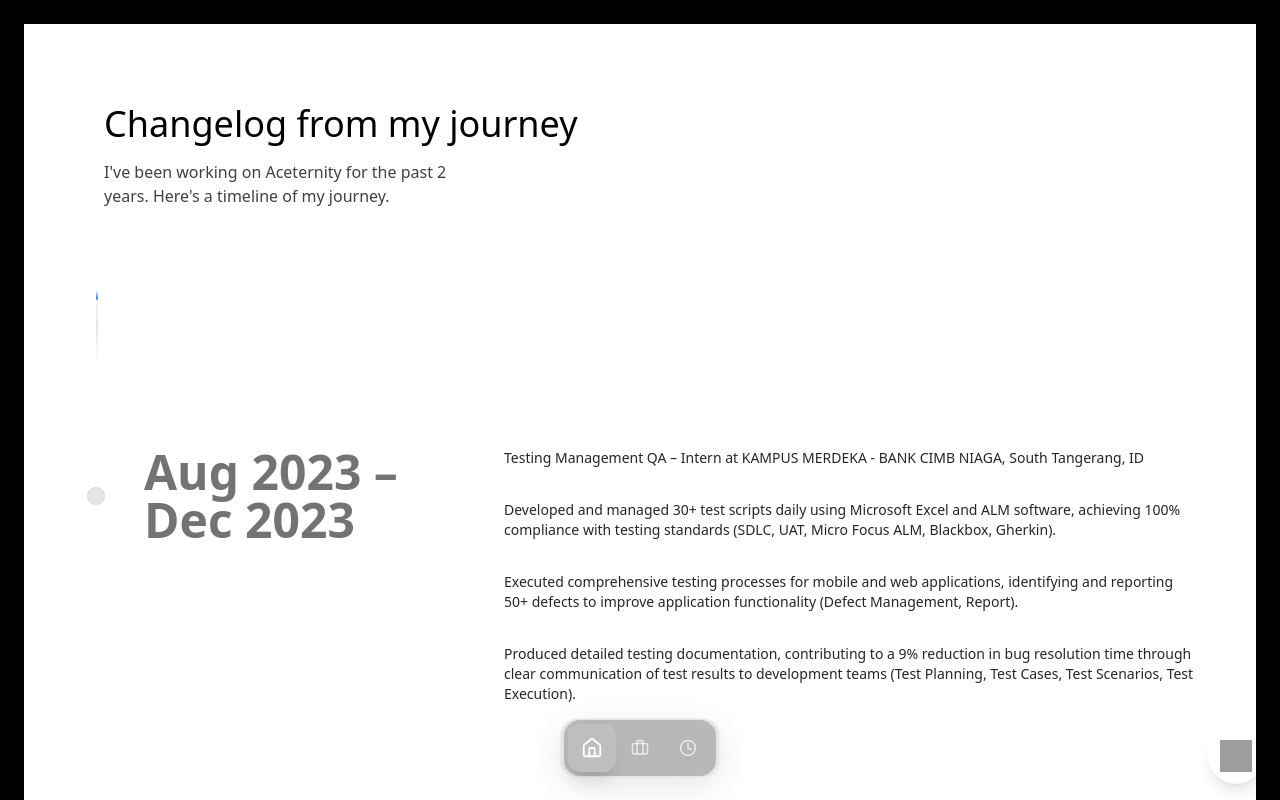
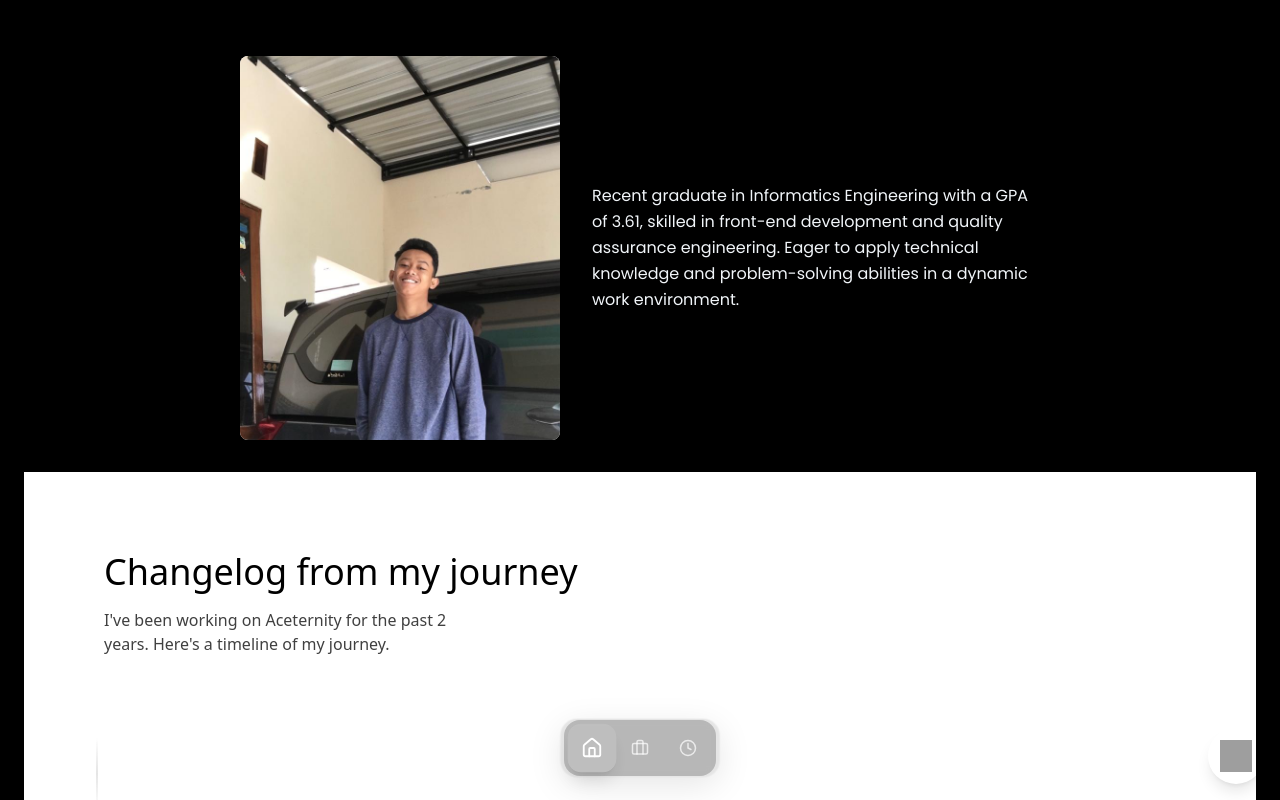
Before and after one commit to agamm-vitooo/workfolio, a React (Vite) app: page /timeline in a window 1280 px wide. Shown: the top 800 px of the page. Built offline with nearby package versions, Linux system fonts and the light colour scheme; grey boxes are pictures that could not be loaded.

Commit message:
Feature/ProfileSection-Fix

```diff
--- a/index.html
+++ b/index.html
@@ -6,7 +6,7 @@
     <link rel="icon" type="image/svg+xml" href="/vite.svg" />
     <meta name="viewport" content="width=device-width, initial-scale=1.0" />
     <link rel="stylesheet" href="https://fonts.googleapis.com/css2?family=Poppins:wght@400;500;600;700&display=swap">
-    <title>Vite + React</title>
+    <title>Workfolio.</title>
 </head>
 
 <body>
--- /dev/null
+++ b/src/components/UI/direction-aware-hover.jsx
@@ -0,0 +1,147 @@
+"use client";
+
+import { useRef, useState } from "react";
+import { AnimatePresence, motion } from "framer-motion";
+import { cn } from "../../lib/Utils";
+
+export const DirectionAwareHover = ({
+  imageUrl,
+  children,
+  childrenClassName,
+  imageClassName,
+  className
+}) => {
+  const ref = useRef(null);
+  const [direction, setDirection] = useState("left");
+
+  const handleMouseEnter = (event) => {
+    if (!ref.current) return;
+
+    const direction = getDirection(event, ref.current);
+    console.log("direction", direction);
+    switch (direction) {
+      case 0:
+        setDirection("top");
+        break;
+      case 1:
+        setDirection("right");
+        break;
+      case 2:
+        setDirection("bottom");
+        break;
+      case 3:
+        setDirection("left");
+        break;
+      default:
+        setDirection("left");
+        break;
+    }
+  };
+
+  const getDirection = (ev, obj) => {
+    const { width: w, height: h, left, top } = obj.getBoundingClientRect();
+    const x = ev.clientX - left - (w / 2) * (w > h ? h / w : 1);
+    const y = ev.clientY - top - (h / 2) * (h > w ? w / h : 1);
+    const d = Math.round(Math.atan2(y, x) / 1.57079633 + 5) % 4;
+    return d;
+  };
+
+  return (
+    <motion.div
+      onMouseEnter={handleMouseEnter}
+      ref={ref}
+      className={cn(
+        "md:h-96 w-60 h-60 md:w-96 bg-transparent rounded-lg overflow-hidden group/card relative",
+        className
+      )}
+    >
+      <AnimatePresence mode="wait">
+        <motion.div
+          className="relative h-full w-full"
+          initial="initial"
+          whileHover={direction}
+          exit="exit"
+        >
+          <motion.div
+            className="group-hover/card:block hidden absolute inset-0 w-full h-full bg-black/40 z-10 transition duration-500"
+          />
+          <motion.div
+            variants={variants}
+            className="h-full w-full relative bg-gray-50 dark:bg-black"
+            transition={{
+              duration: 0.2,
+              ease: "easeOut",
+            }}
+          >
+            <img
+              alt="image"
+              className={cn("h-full w-full object-cover scale-[1.15]", imageClassName)}
+              src={imageUrl}
+            />
+          </motion.div>
+          <motion.div
+            variants={textVariants}
+            transition={{
+              duration: 0.5,
+              ease: "easeOut",
+            }}
+            className={cn("text-white absolute bottom-4 left-4 z-40", childrenClassName)}
+          >
+            {children}
+          </motion.div>
+        </motion.div>
+      </AnimatePresence>
+    </motion.div>
+  );
+};
+
+const variants = {
+  initial: {
+    x: 0,
+  },
+  exit: {
+    x: 0,
+    y: 0,
+  },
+  top: {
+    y: 20,
+  },
+  bottom: {
+    y: -20,
+  },
+  left: {
+    x: 20,
+  },
+  right: {
+    x: -20,
+  },
+};
+
+const textVariants = {
+  initial: {
+    y: 0,
+    x: 0,
+    opacity: 0,
+  },
+  exit: {
+    y: 0,
+    x: 0,
+    opacity: 0,
+  },
+  top: {
+    y: -20,
+    opacity: 1,
+  },
+  bottom: {
+    y: 2,
+    opacity: 1,
+  },
+  left: {
+    x: -2,
+    opacity: 1,
+  },
+  right: {
+    x: 20,
+    opacity: 1,
+  },
+};
--- /dev/null
+++ b/src/components/molecules/LanyardVercel.jsx
@@ -0,0 +1,82 @@
+import * as THREE from 'three'
+import { useRef, useState } from 'react'
+import { Canvas, extend, useThree, useFrame } from '@react-three/fiber'
+import { BallCollider, CuboidCollider, Physics, RigidBody, useRopeJoint, useSphericalJoint } from '@react-three/rapier'
+import { MeshLineGeometry, MeshLineMaterial } from 'meshline'
+
+extend({ MeshLineGeometry, MeshLineMaterial })
+
+export default function App() {
+  return (
+    <Canvas camera={{ position: [0, 0, 13], fov: 25 }}>
+      <Physics debug interpolate gravity={[0, -40, 0]} timeStep={1 / 60}>
+        <Band />
+      </Physics>
+    </Canvas>
+  )
+}
+
+function Band() {
+  const band = useRef(), fixed = useRef(), j1 = useRef(), j2 = useRef(), j3 = useRef(), card = useRef() // prettier-ignore
+  const vec = new THREE.Vector3(), ang = new THREE.Vector3(), rot = new THREE.Vector3(), dir = new THREE.Vector3() // prettier-ignore
+  const { width, height } = useThree((state) => state.size)
+  const [curve] = useState(() => new THREE.CatmullRomCurve3([new THREE.Vector3(), new THREE.Vector3(), new THREE.Vector3(), new THREE.Vector3()]))
+  const [dragged, drag] = useState(false)
+
+  useRopeJoint(fixed, j1, [[0, 0, 0], [0, 0, 0], 1]) // prettier-ignore
+  useRopeJoint(j1, j2, [[0, 0, 0], [0, 0, 0], 1]) // prettier-ignore
+  useRopeJoint(j2, j3, [[0, 0, 0], [0, 0, 0], 1]) // prettier-ignore
+  useSphericalJoint(j3, card, [[0, 0, 0], [0, 1.45, 0]]) // prettier-ignore
+
+  useFrame((state, delta) => {
+    if (dragged) {
+      vec.set(state.pointer.x, state.pointer.y, 0.5).unproject(state.camera)
+      dir.copy(vec).sub(state.camera.position).normalize()
+      vec.add(dir.multiplyScalar(state.camera.position.length()))
+        ;[card, j1, j2, j3, fixed].forEach((ref) => ref.current?.wakeUp())
+      card.current?.setNextKinematicTranslation({ x: vec.x - dragged.x, y: vec.y - dragged.y, z: vec.z - dragged.z })
+    }
+    if (fixed.current) {
+      // Calculate catmul curve
+      curve.points[0].copy(j3.current.translation())
+      curve.points[1].copy(j2.current.translation())
+      curve.points[2].copy(j1.current.translation())
+      curve.points[3].copy(fixed.current.translation())
+      band.current.geometry.setPoints(curve.getPoints(32))
+      // Tilt it back towards the screen
+      ang.copy(card.current.angvel())
+      rot.copy(card.current.rotation())
+      card.current.setAngvel({ x: ang.x, y: ang.y - rot.y * 0.25, z: ang.z })
+    }
+  })
+
+  return (
+    <>
+      <group position={[0, 4, 0]}>
+        <RigidBody ref={fixed} angularDamping={2} linearDamping={2} type="fixed" />
+        <RigidBody position={[0.5, 0, 0]} ref={j1} angularDamping={2} linearDamping={2}>
+          <BallCollider args={[0.1]} />
+        </RigidBody>
+        <RigidBody position={[1, 0, 0]} ref={j2} angularDamping={2} linearDamping={2}>
+          <BallCollider args={[0.1]} />
+        </RigidBody >
+        <RigidBody position={[1.5, 0, 0]} ref={j3} angularDamping={2} linearDamping={2}>
+          <BallCollider args={[0.1]} />
+        </RigidBody >
+        <RigidBody position={[2, 0, 0]} ref={card} angularDamping={2} linearDamping={2} type={dragged ? 'kinematicPosition' : 'dynamic'} >
+          <CuboidCollider args={[0.8, 1.125, 0.01]} />
+          <mesh
+            onPointerUp={(e) => (e.target.releasePointerCapture(e.pointerId), drag(false))}
+            onPointerDown={(e) => (e.target.setPointerCapture(e.pointerId), drag(new THREE.Vector3().copy(e.point).sub(vec.copy(card.current.translation()))))}>
+            <planeGeometry args={[0.8 * 2, 1.125 * 2]} />
+            <meshBasicMaterial transparent opacity={0.25} color="white" side={THREE.DoubleSide} />
+          </mesh>
+        </RigidBody >
+      </group >
+      <mesh ref={band}>
+        <meshLineGeometry />
+        <meshLineMaterial transparent opacity={0.25} color="white" depthTest={false} resolution={[width, height]} lineWidth={1} />
+      </mesh>
+    </>
+  )
+}
--- /dev/null
+++ b/src/components/organism/ProfileSection.jsx
@@ -0,0 +1,33 @@
+import React from 'react';
+import { DirectionAwareHover } from "../ui/direction-aware-hover";
+import imageSrc from "../../assets/images/images.jpg"; // Import the local image
+
+const ProfileSection = () => {
+  return (
+    <div className="flex items-center justify-center space-x-8 p-6 rounded-lg shadow-lg">
+      <DirectionAwareHoverDemo />
+    </div>
+  );
+};
+
+export function DirectionAwareHoverDemo() {
+  return (
+    <div className="flex flex-wrap items-center space-x-8 py-10">
+      {/* Profile image with name and title */}
+      <div className="h-80 w-80 flex items-center justify-center">
+        <DirectionAwareHover imageUrl={imageSrc}>
+          <p className="font-bold text-xl">Agam Vito Asyhari</p>
+          <p className="font-normal text-sm">Software Engineer</p>
+        </DirectionAwareHover>
+      </div>
+      {/* Profile description text */}
+      <div className="max-w-md text-slate-100 leading-relaxed">
+        <p>
+          Recent graduate in Informatics Engineering with a GPA of 3.61, skilled in front-end development and quality assurance engineering. Eager to apply technical knowledge and problem-solving abilities in a dynamic work environment.
+        </p>
+      </div>
+    </div>
+  );
+}
+
+export default ProfileSection;
--- a/src/pages/ProfilePages.jsx
+++ /dev/null
@@ -1,12 +0,0 @@
-import ProfileSection from '../components/organism/ProfileSection'
-import React from 'react'
-
-const ProfilePages = () => {
-  return (
-    <div>
-      <ProfileSection/>
-    </div>
-  )
-}
-
-export default ProfilePages;
--- a/src/pages/TimelinePages.jsx
+++ b/src/pages/TimelinePages.jsx
@@ -1,6 +1,7 @@
 import React from 'react';
 import { motion } from 'framer-motion';
 import { TimelineDemo } from '../components/organism/Timeline';
+import ProfileSection from '../components/organism/ProfileSection';
 
 const TimelinePages = () => {
   // Define the container variants for staggered animations
@@ -33,6 +34,11 @@ const TimelinePages = () => {
       initial="hidden"
       animate="visible"
     >
+      {/* Profile section placed above TimelineDemo */}
+      <motion.div variants={itemVariants}>
+        <ProfileSection />
+      </motion.div>
+
       <motion.div variants={itemVariants}>
         <TimelineDemo />
       </motion.div>
```
Also changed, not shown: package.json (+7 -1 lines), src/assets/images/images.jpg (added), 1 other file (tests, documents, lock files or other folders).
